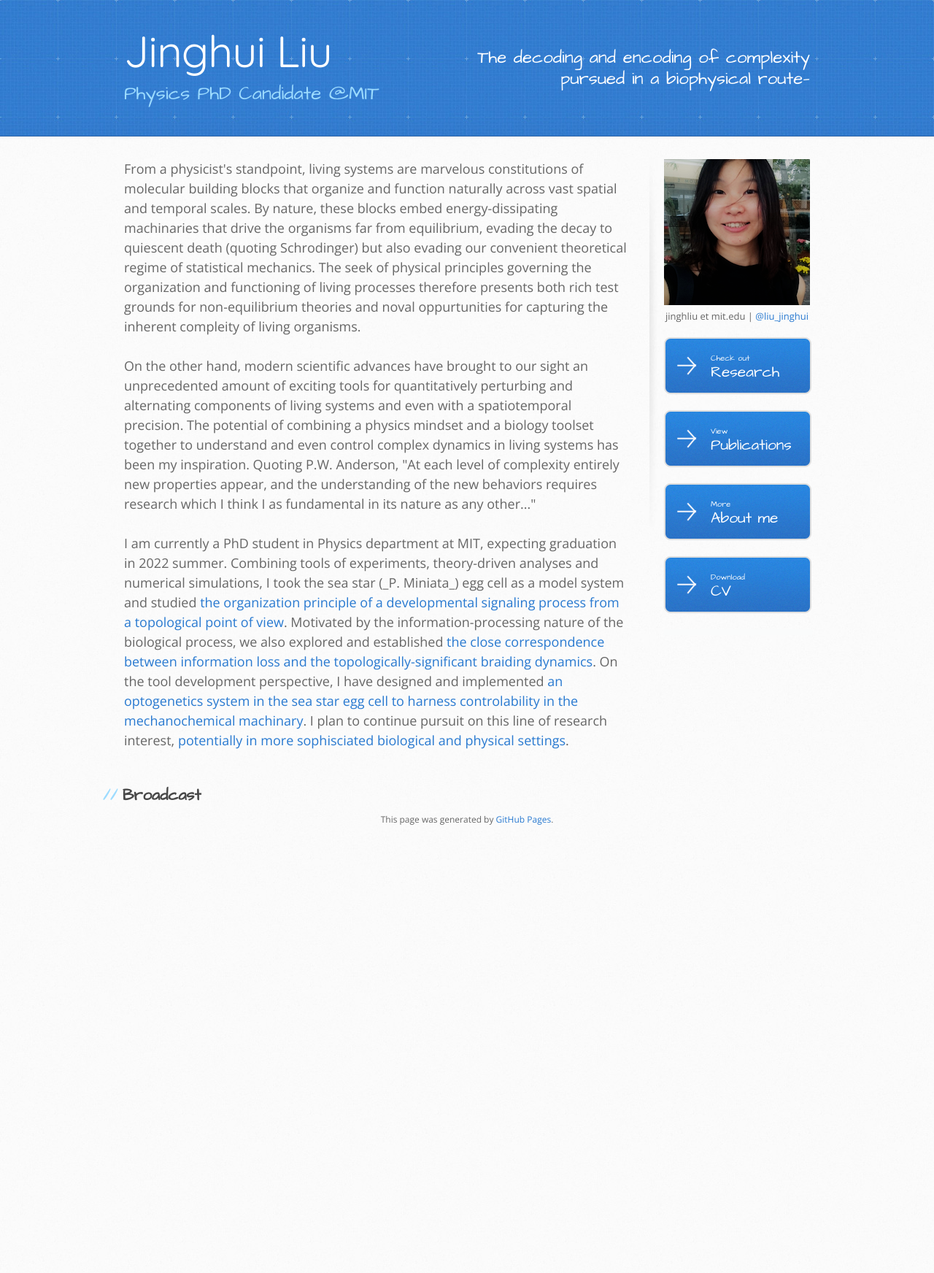
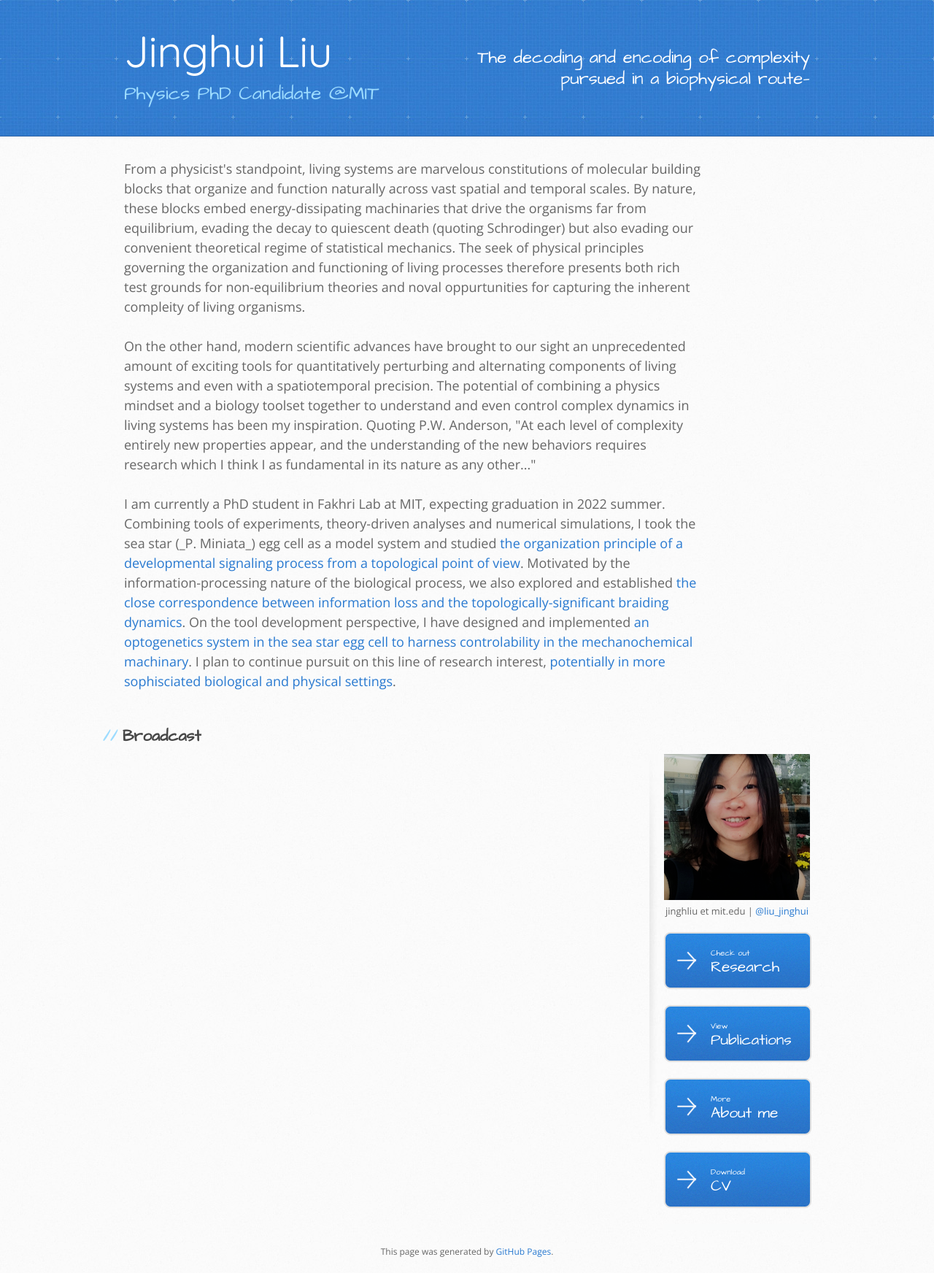
Before and after one commit to jinghui-liu/jinghui-liu.github.io, a Jekyll site: the page built from index.md, in a window 1280 px wide. Shown: the whole page at 73% size. Built offline with Jekyll 4.4.1, drawn with Linux system fonts in a browser that asks for light colours; before the commit the page ends 1152 px from its top, so only the background shows below that.

Commit message:
frontpageupdate

```diff
--- a/_sass/jekyll-theme-architect.scss
+++ b/_sass/jekyll-theme-architect.scss
@@ -71,7 +71,7 @@ header h2 {
 
 #main-content {
   float: left;
-  width: 690px;
+  width: 790px;
 }
 
 #main-content-fullwidth {
--- a/index.md
+++ b/index.md
@@ -17,7 +17,7 @@ From a physicist's standpoint, living systems are marvelous constitutions of mol
 On the other hand, modern scientific advances have brought to our sight an unprecedented amount of exciting tools for quantitatively perturbing and alternating components of living systems and even with a spatiotemporal precision. The potential of combining a physics mindset and a biology toolset together to understand and even control complex dynamics in living systems has been my inspiration. Quoting P.W. Anderson, "At each level of complexity entirely new properties appear, and the understanding of the new behaviors requires research which I think I as fundamental in its nature as any other..."
 <br><br>
 
-I am currently a PhD student in Physics department at MIT, expecting graduation in 2022 summer. Combining tools of experiments, theory-driven analyses and numerical simulations, I took the sea star (_P. Miniata_) egg cell as a model system and studied <a href="\research-page.html">the organization principle of a developmental signaling process from a topological point of view</a>. Motivated by the information-processing nature of the biological process, we also explored and established <a href="\research-page.html">the close correspondence between information loss and the topologically-significant braiding dynamics</a>. On the tool development perspective, I have designed and implemented <a href="\research-page.html">an optogenetics system in the sea star egg cell to harness controlability in the mechanochemical machinary</a>. I plan to continue pursuit on this line of research interest, <a href="\research-page.html">potentially in more sophisciated biological and physical settings</a>.
+I am currently a PhD student in Fakhri Lab at MIT, expecting graduation in 2022 summer. Combining tools of experiments, theory-driven analyses and numerical simulations, I took the sea star (_P. Miniata_) egg cell as a model system and studied <a href="\research-page.html">the organization principle of a developmental signaling process from a topological point of view</a>. Motivated by the information-processing nature of the biological process, we also explored and established <a href="\research-page.html">the close correspondence between information loss and the topologically-significant braiding dynamics</a>. On the tool development perspective, I have designed and implemented <a href="\research-page.html">an optogenetics system in the sea star egg cell to harness controlability in the mechanochemical machinary</a>. I plan to continue pursuit on this line of research interest, <a href="\research-page.html">potentially in more sophisciated biological and physical settings</a>.
 
 <br><br>
 
```
